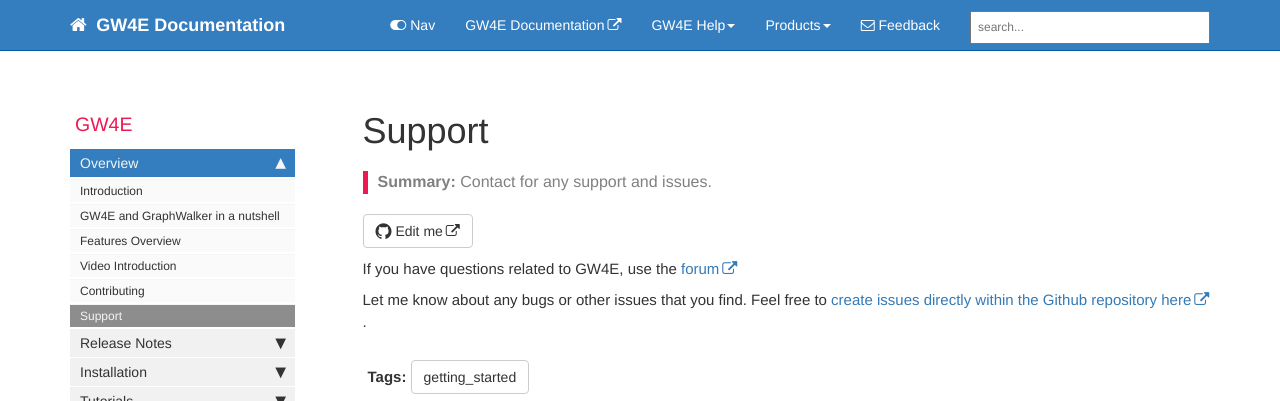
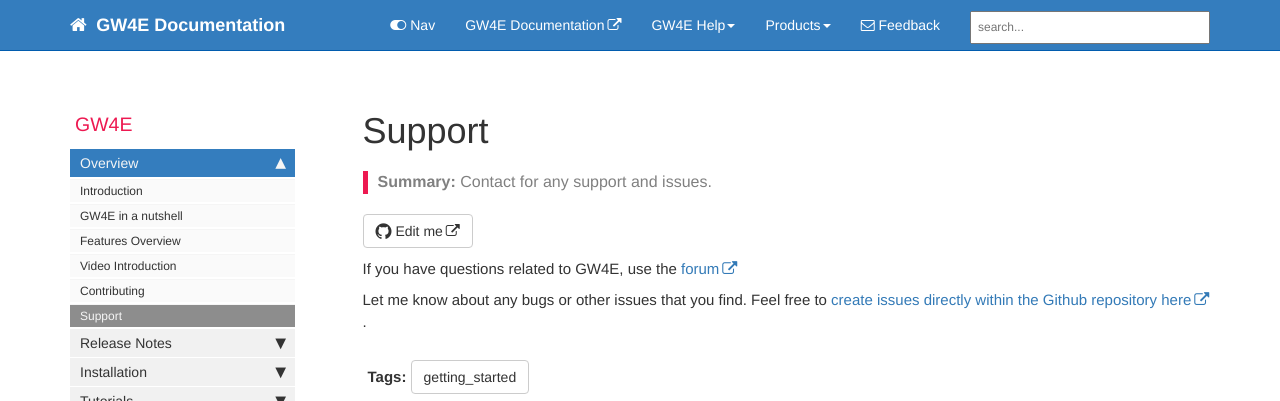
Before and after one commit to gw4e/gw4e.github.io, a Jekyll site: the page built from pages/mydoc/mydoc_support.md, in a window 1280 px wide. Shown: the top 401 px of the page. Built offline with Jekyll 4.4.1, drawn with Linux system fonts in a browser that asks for light colours; nearby versions of some CDN libraries; comment, search, counter and statistics services are not loaded.

Commit message:
update documentation

```diff
--- a/_data/sidebars/mydoc_sidebar.yml
+++ b/_data/sidebars/mydoc_sidebar.yml
@@ -28,7 +28,7 @@ entries:
       output: web, pdf
       type: homepage
 
-    - title: GW4E and GraphWalker in a nutshell
+    - title: GW4E in a nutshell
       url: /mydoc_nutshell.html
       output: web, pdf
 
```
